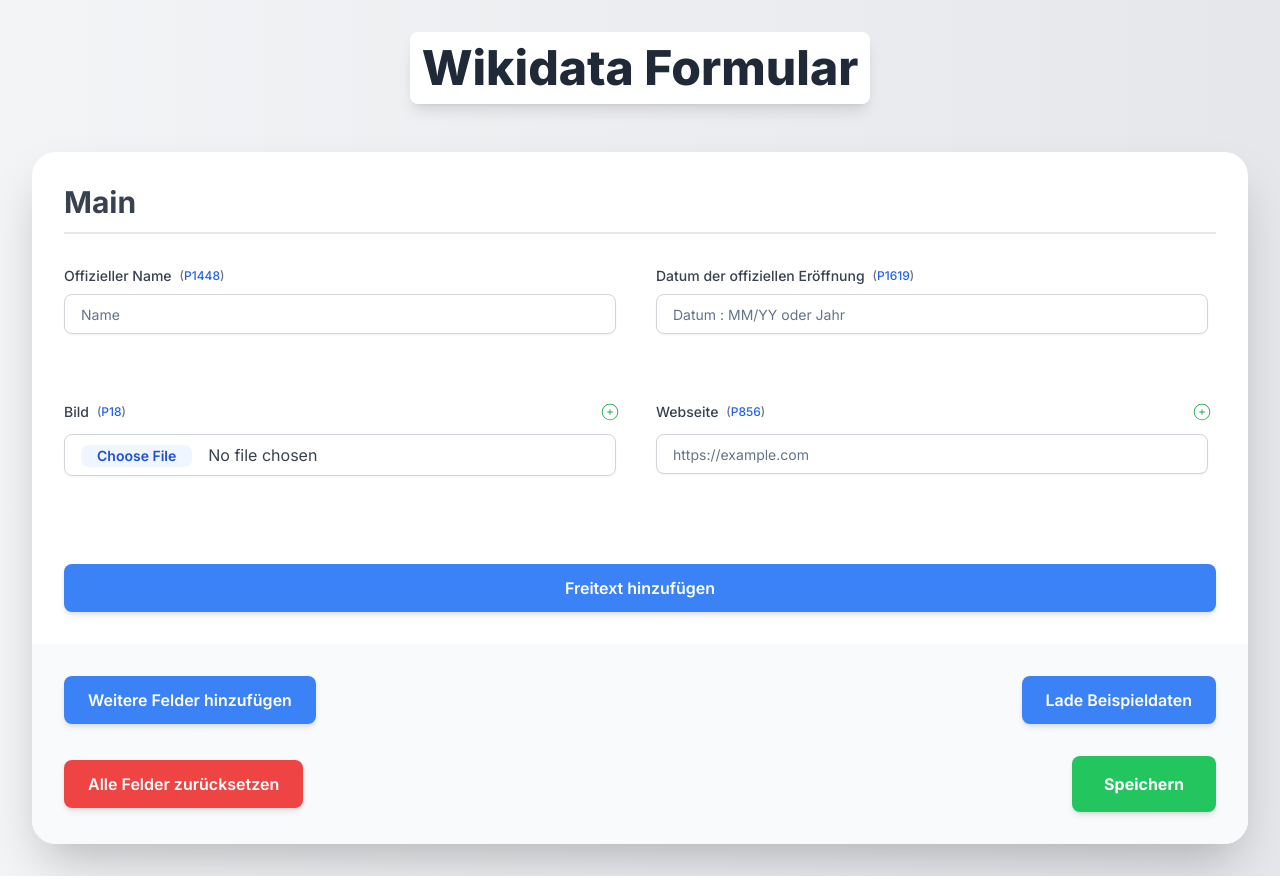
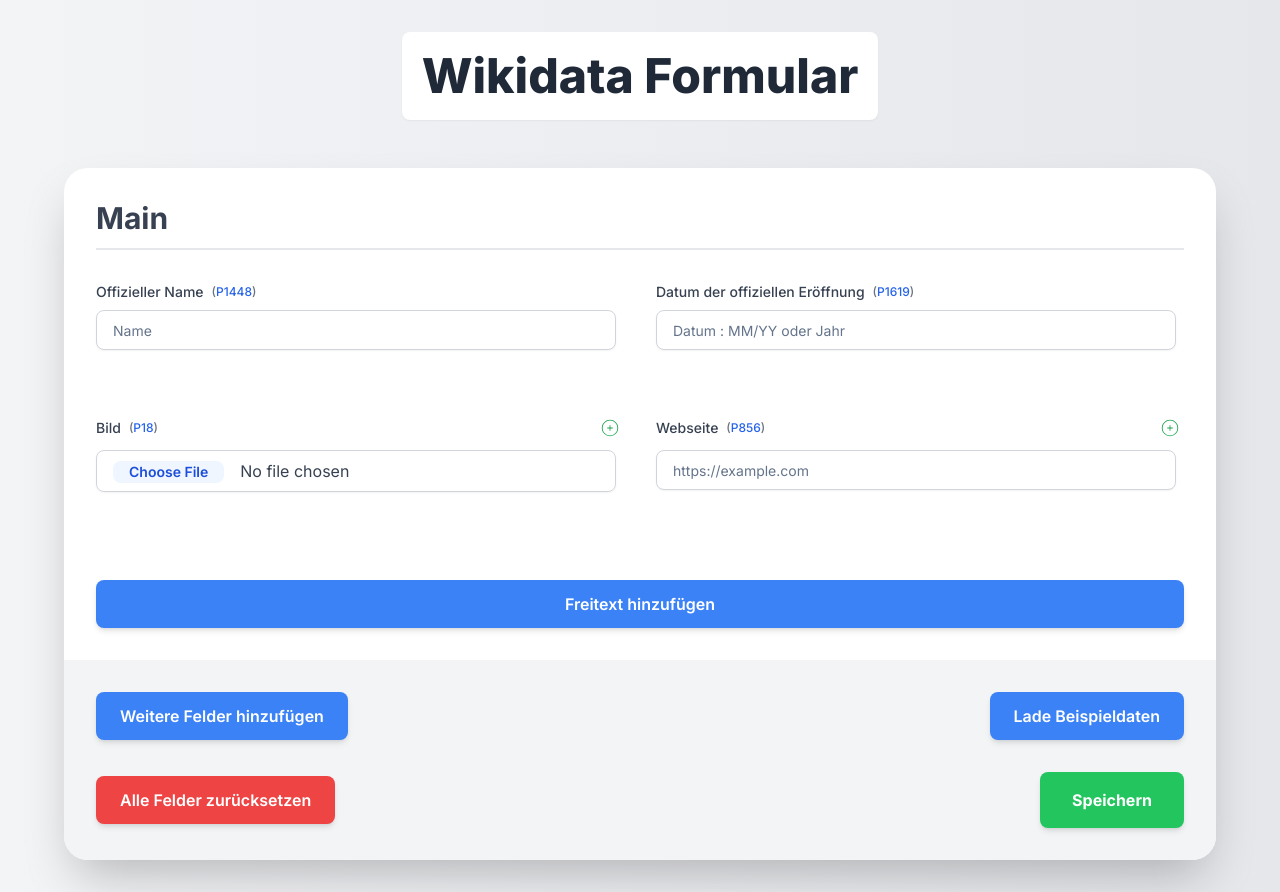
Before and after one commit to ShahwanS/Wikidata, a Next.js app: page / in a window 1280 px wide. Built offline with nearby package versions, Linux system fonts and the light colour scheme.

Commit message:
created useFormFields and useRichTextFields in order to compact all the loose states
created FormFieldGroup which is responsible for distribuing the fields to each category

fix: repalced isWikiProperty boolean with wikiprop to show the wikiproperties on the markdown

```diff
--- a/src/app/page.tsx
+++ b/src/app/page.tsx
@@ -10,20 +10,27 @@ import { commitToGitLab } from "@/app/actions";
 import { Loader2 } from "lucide-react";
 import { toast } from "react-toastify";
 import "react-toastify/dist/ReactToastify.css";
-
+import FormFieldGroup from "@/components/FormFieldGroup";
+import RichTextGroup from "@/components/RichTextGroup";
+import { useFormFields } from "@/hooks/useFormFields";
+import { useRichTextFields } from "@/hooks/useRichTextFields";
 /** Define the Home components */
 export default function Home() {
-  // State variables
-  const [fields, setFields] = useState<Property[]>(initialFields());
-  const [richTextState, setRichTextState] = useState<Record<string, string>>(
-    {}
+  const { fields, addFields, removeField, setFields } = useFormFields(
+    initialFields()
   );
-  const [richTextTitle, setRichTextTitle] = useState<Record<string, string>>(
-    {}
-  );
-  const [richtextCounter, setRichtextCounter] = useState<number>(0);
+  const {
+    richTextState,
+    richTextTitle,
+    addRichTextField,
+    removeRichTextField,
+    setRichTextState,
+    setRichTextTitle,
+    setRichtextCounter,
+    updateRichTextContent,
+    updateRichTextTitle,
+  } = useRichTextFields();
   const [showPopup, setShowPopup] = useState<boolean>(false);
-  const [showWikiProps, setShowWikiProps] = useState<boolean>(false);
   const [isLoading, setIsLoading] = useState<boolean>(false);
   const [showResetModal, setShowResetModal] = useState<boolean>(false);
 
@@ -57,57 +64,6 @@ export default function Home() {
     ];
   }
 
-  /** Adds unique fields to the page */
-  const addFields = (newFields: Property[]) => {
-    const uniqueFields = newFields.filter(
-      (newField) =>
-        !fields.some(
-          (field) =>
-            field.name === newField.name && field.type === newField.type
-        )
-    );
-    setFields((prevFields) => [...prevFields, ...uniqueFields]);
-  };
-
-  /** Updates the content of a RichText field */
-  const updateRichTextContent = (fieldName: string, content: string) => {
-    setRichTextState((prevState) => ({ ...prevState, [fieldName]: content }));
-  };
-
-  /** Updates the title of a RichText field */
-  const updateRichTextTitle = (fieldName: string, newTitle: string) => {
-    setRichTextTitle((prevState) => ({ ...prevState, [fieldName]: newTitle }));
-  };
-
-  /** Adds a new RichText field */
-  const addRichTextField = () => {
-    const richTextKey = `Rich Text${richtextCounter}`;
-    setRichTextState((prevState) => ({ ...prevState, [richTextKey]: "" }));
-    setRichTextTitle((prevState) => ({ ...prevState, [richTextKey]: "" }));
-    setRichtextCounter((prevCounter) => prevCounter + 1);
-  };
-
-  /** Removes a RichText field */
-  const removeRichTextField = (richTextName: string) => {
-    setRichTextState((prevState) => {
-      const newState = { ...prevState };
-      delete newState[richTextName];
-      return newState;
-    });
-    setRichTextTitle((prevState) => {
-      const newState = { ...prevState };
-      delete newState[richTextName];
-      return newState;
-    });
-  };
-
-  /** Removes a field from the page */
-  const removeField = (fieldToRemove: Property) => {
-    setFields((prevFields) =>
-      prevFields.filter((field) => field !== fieldToRemove)
-    );
-  };
-
   /** Handles form submission */
   const handleSubmit = async (event: React.FormEvent) => {
     event.preventDefault();
@@ -119,14 +75,12 @@ export default function Home() {
       fieldsData[fieldName] = formatRichTextContent(fieldName);
       fieldsData[fieldName] = formatRichTextContent(fieldName);
     });
-    console.log(fieldsData);
 
     // Convert form data to Markdown content
-    const markupOutput = convert2Markup(fieldsData, showWikiProps);
+    const markupOutput = convert2Markup(fieldsData);
     if (markupOutput !== undefined) {
       // Name the file based on a form field, or default to "output"
       const fileName = fieldsData["Offizieller Name0"] || "output";
-
       // Send the generated Markdown file to GitLab
       try {
         setIsLoading(true);
@@ -167,20 +121,21 @@ export default function Home() {
     return title + richTextState[fieldName];
   };
 
-  /** Downloads the generated Markdown file */
-  const downloadMarkdownFile = (
-    markupOutput: string,
-    title: FormDataEntryValue
-  ) => {
-    const blob = new Blob([markupOutput], { type: "text/markdown" });
-    const url = URL.createObjectURL(blob);
-    const a = document.createElement("a");
-    a.href = url;
-    a.download = `Wikidata_${title}.md`;
-    a.click();
-  };
-  /** Groups fields by their category for rendering */
-  const fieldsByCategory = groupFieldsByCategory(fields);
+  // /** Downloads the generated Markdown file */
+  // const downloadMarkdownFile = (
+  //   markupOutput: string,
+  //   title: FormDataEntryValue
+  // ) => {
+  //   const blob = new Blob([markupOutput], { type: "text/markdown" });
+  //   const url = URL.createObjectURL(blob);
+  //   const a = document.createElement("a");
+  //   a.href = url;
+  //   a.download = `Wikidata_${title}.md`;
+  //   a.click();
+  // };
+
+  // /** Groups fields by their category for rendering */
+  // const fieldsByCategory = groupFieldsByCategory(fields);
 
   /** Groups fields by their category */
   function groupFieldsByCategory(
@@ -196,19 +151,24 @@ export default function Home() {
 
   /** Handles resetting the whole page */
   const handleReset = () => {
-    // Show confirmation modal before resetting
     setShowResetModal(true);
   };
 
   const confirmReset = () => {
-    //reload the page
-    window.location.reload();
+    setFields([]);
+    setTimeout(() => {
+      setFields(initialFields());
+      setRichTextState({});
+      setRichTextTitle({});
+      setRichtextCounter(0);
+    }, 0);
+    setShowResetModal(false);
   };
 
   // Render the component
   return (
     <div className="min-h-screen bg-gradient-to-r from-gray-100 to-gray-200 p-4 sm:p-6 lg:p-8">
-      <div className="w-full max-w-7xl mx-auto">
+      <div className="w-full max-w-6xl mx-auto">
         <div className="flex flex-col lg:flex-row gap-8">
           {showPopup && (
             <div className="lg:w-1/3">
@@ -223,7 +183,7 @@ export default function Home() {
             <header
               className={`text-5xl font-extrabold text-center mb-12 text-gray-800`}
             >
-              <h1 className="inline-block p-3 bg-white rounded-lg shadow-lg">
+              <h1 className="inline-block p-5 bg-white rounded-lg shadow-sm">
                 Wikidata Formular
               </h1>
             </header>
@@ -233,31 +193,24 @@ export default function Home() {
               className="bg-white rounded-3xl shadow-2xl overflow-hidden relative"
             >
               {isLoading && (
-                <div className="absolute inset-0 bg-slate-500/20 flex items-center justify-center z-50">
+                <div className="fixed inset-0 m-auto bg-slate-500/20 flex items-center justify-center z-50">
                   <Loader2 className="animate-spin h-6 w-6 text-sky-700" />
                 </div>
               )}
+              {/* Form fields */}
               <div className="p-8 space-y-12">
-                {Object.entries(fieldsByCategory).map(
+                {Object.entries(groupFieldsByCategory(fields)).map(
                   ([category, fields], index) => (
-                    <div key={index} className="space-y-8">
-                      <h2 className="text-3xl font-bold text-gray-700 border-b-2 border-gray-200 pb-3">
-                        {category}
-                      </h2>
-                      <div className="grid grid-cols-1 md:grid-cols-2 gap-8">
-                        {fields.map((field, fieldIndex) => (
-                          <Field
-                            key={category + field.name}
-                            property={field}
-                            onDelete={() => removeField(field)}
-                            showWikiProp={showWikiProps}
-                          />
-                        ))}
-                      </div>
-                    </div>
+                    <FormFieldGroup
+                      key={index}
+                      category={category}
+                      fields={fields}
+                      removeField={removeField}
+                      showWikiProps={false}
+                    />
                   )
                 )}
-
+                {/* Render RichText fields */}
                 {Object.keys(richTextState).length > 0 && (
                   <div className="space-y-8">
                     <h2 className="text-3xl font-bold text-gray-700 border-b-2 border-gray-200 pb-3">
@@ -286,7 +239,7 @@ export default function Home() {
                   Freitext hinzufügen
                 </button>
               </div>
-              <div className="bg-gray-50 px-8 py-8 space-y-8">
+              <div className="bg-gray-100 px-8 py-8 space-y-8">
                 <div className="flex flex-wrap justify-between items-center gap-6">
                   <button
                     type="button"
@@ -322,20 +275,7 @@ export default function Home() {
                   >
                     Alle Felder zurücksetzen
                   </button>
-                  {/* <div className="flex items-center space-x-3">
-                    <input
-                      type="checkbox"
-                      id="showWikiProps"
-                      className="form-checkbox h-5 w-5 text-blue-600 rounded focus:ring-blue-400 border-gray-300 transition duration-150 ease-in-out"
-                      onChange={(e) => setShowWikiProps(e.target.checked)}
-                    />
-                    <label
-                      htmlFor="showWikiProps"
-                      className="text-sm font-medium text-gray-700"
-                    >
-                      Wikidata-Propertynummern anzeigen
-                    </label>
-                  </div> */}
+
                   <button
                     type="submit"
                     className="px-8 py-4 bg-green-500 text-white font-bold rounded-lg shadow-md hover:bg-green-600 focus:outline-none focus:ring-2 focus:ring-green-400 focus:ring-opacity-75 transition duration-300 ease-in-out"
--- /dev/null
+++ b/src/components/FormFieldGroup.tsx
@@ -0,0 +1,37 @@
+import React from "react";
+import Field from "@/components/Field";
+import { Property } from "@/utils/propgliederung";
+
+interface FormFieldGroupProps {
+  category: string;
+  fields: Property[];
+  removeField: (field: Property) => void;
+  showWikiProps: boolean;
+}
+
+const FormFieldGroup: React.FC<FormFieldGroupProps> = ({
+  category,
+  fields,
+  removeField,
+  showWikiProps,
+}) => {
+  return (
+    <div className="space-y-8">
+      <h2 className="text-3xl font-bold text-gray-700 border-b-2 border-gray-200 pb-3">
+        {category}
+      </h2>
+      <div className="grid grid-cols-1 md:grid-cols-2 gap-8">
+        {fields.map((field, fieldIndex) => (
+          <Field
+            key={category + field.name}
+            property={field}
+            onDelete={() => removeField(field)}
+            showWikiProp={showWikiProps}
+          />
+        ))}
+      </div>
+    </div>
+  );
+};
+
+export default FormFieldGroup;
--- /dev/null
+++ b/src/components/RichTextGroup.tsx
@@ -0,0 +1,39 @@
+import React from "react";
+import RichTextField from "@/components/RichTextField";
+
+interface RichTextGroupProps {
+  richTextState: Record<string, string>;
+  richTextTitle: Record<string, string>;
+  updateRichTextContent: (fieldName: string, content: string) => void;
+  updateRichTextTitle: (fieldName: string, title: string) => void;
+  removeRichTextField: (fieldName: string) => void;
+}
+
+const RichTextGroup: React.FC<RichTextGroupProps> = ({
+  richTextState,
+  richTextTitle,
+  updateRichTextContent,
+  updateRichTextTitle,
+  removeRichTextField,
+}) => {
+  return (
+    <div className="space-y-8">
+      <h2 className="text-3xl font-bold text-gray-700 border-b-2 border-gray-200 pb-3">
+        Weitere Angaben als Freitext
+      </h2>
+      {Object.keys(richTextState).map((richtextName, index) => (
+        <RichTextField
+          key={richtextName}
+          property={{ name: richtextName, type: "richie" }}
+          updateContent={updateRichTextContent}
+          onDelete={() => removeRichTextField(richtextName)}
+          initContent={richTextState[richtextName]}
+          initTitle={richTextTitle[richtextName]}
+          onChange={(e) => updateRichTextTitle(richtextName, e.target.value)}
+        />
+      ))}
+    </div>
+  );
+};
+
+export default RichTextGroup;
--- /dev/null
+++ b/src/hooks/useFormFields.ts
@@ -0,0 +1,26 @@
+import { useState } from "react";
+import { Property } from "@/utils/propgliederung";
+
+export const useFormFields = (initialValues: Property[]) => {
+  const [fields, setFields] = useState<Property[]>(initialValues);
+
+  // /** Adds unique fields to the page */
+  const addFields = (newFields: Property[]) => {
+    const uniqueFields = newFields.filter(
+      (newField) =>
+        !fields.some(
+          (field) =>
+            field.name === newField.name && field.type === newField.type
+        )
+    );
+    setFields((prevFields) => [...prevFields, ...uniqueFields]);
+  };
+  // /** Removes a field from the page */
+  const removeField = (fieldToRemove: Property) => {
+    setFields((prevFields) =>
+      prevFields.filter((field) => field !== fieldToRemove)
+    );
+  };
+
+  return { fields, addFields, removeField, setFields };
+};
--- /dev/null
+++ b/src/hooks/useRichTextFields.ts
@@ -0,0 +1,53 @@
+import { useState } from "react";
+
+export const useRichTextFields = () => {
+  const [richTextState, setRichTextState] = useState<Record<string, string>>(
+    {}
+  );
+  const [richTextTitle, setRichTextTitle] = useState<Record<string, string>>(
+    {}
+  );
+  const [richtextCounter, setRichtextCounter] = useState<number>(0);
+
+  const addRichTextField = () => {
+    const richTextKey = `Rich Text${richtextCounter}`;
+    setRichTextState((prevState) => ({ ...prevState, [richTextKey]: "" }));
+    setRichTextTitle((prevState) => ({ ...prevState, [richTextKey]: "" }));
+    setRichtextCounter((prevCounter) => prevCounter + 1);
+  };
+
+  const removeRichTextField = (richTextName: string) => {
+    setRichTextState((prevState) => {
+      const newState = { ...prevState };
+      delete newState[richTextName];
+      return newState;
+    });
+    setRichTextTitle((prevState) => {
+      const newState = { ...prevState };
+      delete newState[richTextName];
+      return newState;
+    });
+  };
+
+  /** Updates the content of a RichText field */
+  const updateRichTextContent = (fieldName: string, content: string) => {
+    setRichTextState((prevState) => ({ ...prevState, [fieldName]: content }));
+  };
+
+  /** Updates the title of a RichText field */
+  const updateRichTextTitle = (fieldName: string, newTitle: string) => {
+    setRichTextTitle((prevState) => ({ ...prevState, [fieldName]: newTitle }));
+  };
+
+  return {
+    richTextState,
+    richTextTitle,
+    addRichTextField,
+    removeRichTextField,
+    setRichTextState,
+    setRichTextTitle,
+    setRichtextCounter,
+    updateRichTextContent,
+    updateRichTextTitle,
+  };
+};
--- a/src/utils/convertToMarkup.ts
+++ b/src/utils/convertToMarkup.ts
@@ -7,9 +7,9 @@ import { convertDataToJson } from "./JsonConversion";
  * @param data
  * @returns makdown-data
  */
-export const convert2Markup = (data: any, isShowedWikiProps: boolean) => {
+export const convert2Markup = (data: any) => {
   const dataAsMap = dataToMap(data); // First mapping properties to categories
-  const dataAsJson = convertDataToJson(dataAsMap, isShowedWikiProps); // Then maped data to json
+  const dataAsJson = convertDataToJson(dataAsMap); // Then maped data to json
   console.log(
     "Final dataAsJson before markdown conversion:",
     JSON.stringify(dataAsJson, null, 2)
```
Also changed, not shown: src/utils/JsonConversion.ts (+2 -5 lines), src/utils/JsonElements.ts (+8 -25 lines).
